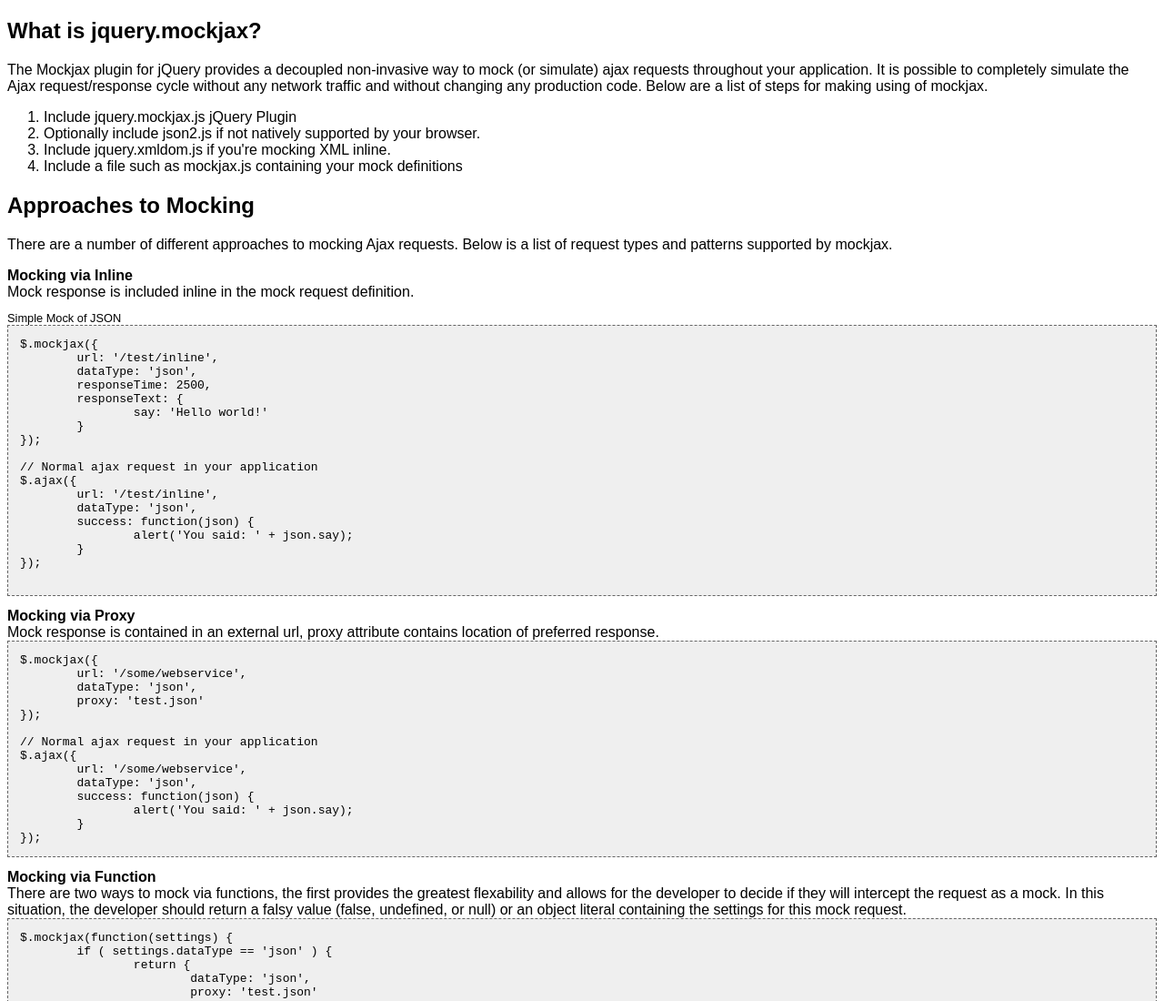
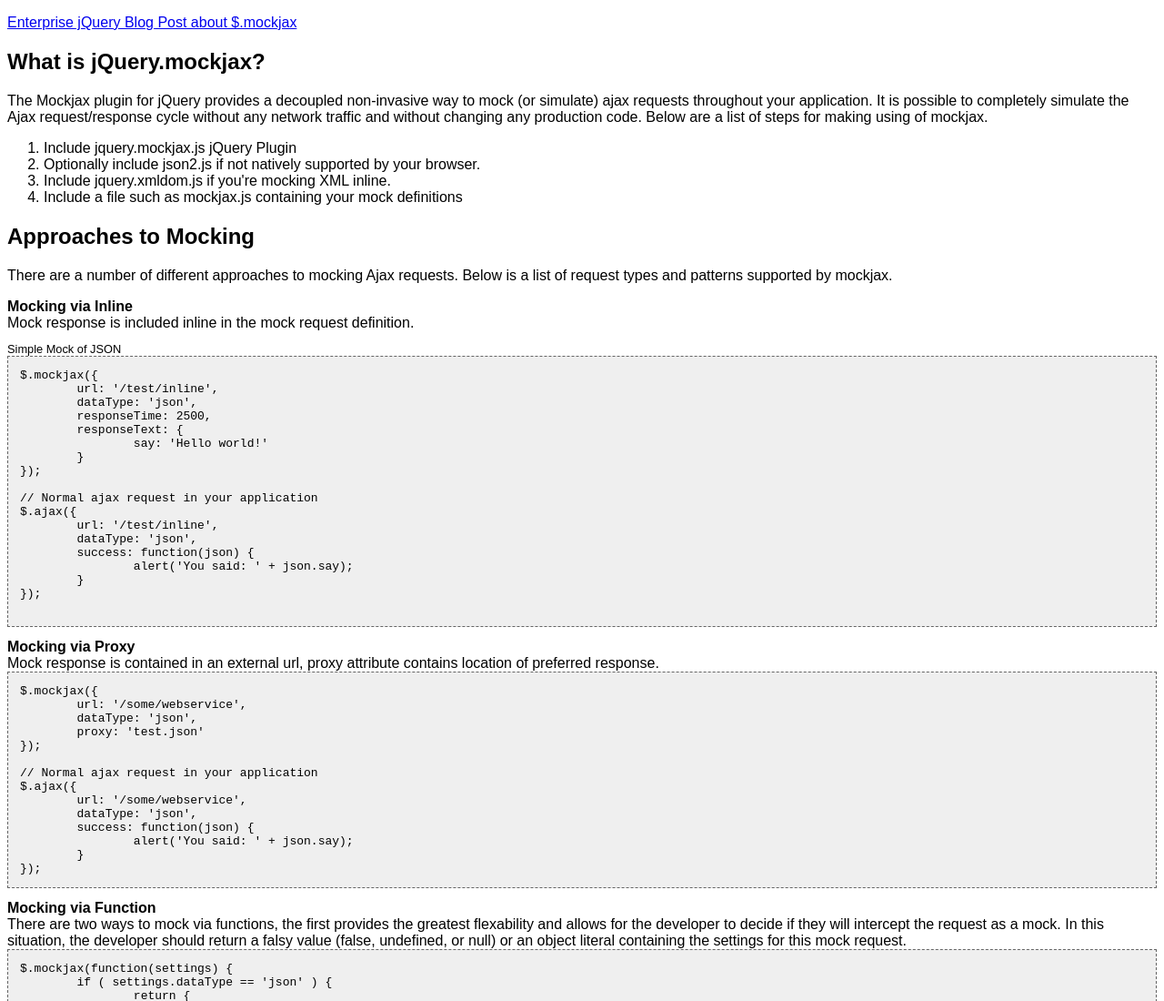
Before and after one commit to jakerella/jquery-mockjax, a plain HTML site: page demo.html in a window 1280 px wide. Shown: the top 1100 px of the page at 91% size. Drawn offline with Linux system fonts and the light colour scheme.

Commit message:
Added link to blog post

```diff
--- a/demo.html
+++ b/demo.html
@@ -46,7 +46,8 @@
 	</script>
 </head>
 <body>
-	<h2>What is jquery.mockjax?</h2>
+	<p><a href="http://enterprisejquery.com/?p=106">Enterprise jQuery Blog Post about $.mockjax</a></p>
+	<h2>What is jQuery.mockjax?</h2>
 	<p>The Mockjax plugin for jQuery provides a decoupled non-invasive way to mock (or simulate) ajax requests throughout your application. It is possible to
 	completely simulate the Ajax request/response cycle without any network traffic and without changing any production code. Below are a list of steps for making using
 	of mockjax.</p>
```
